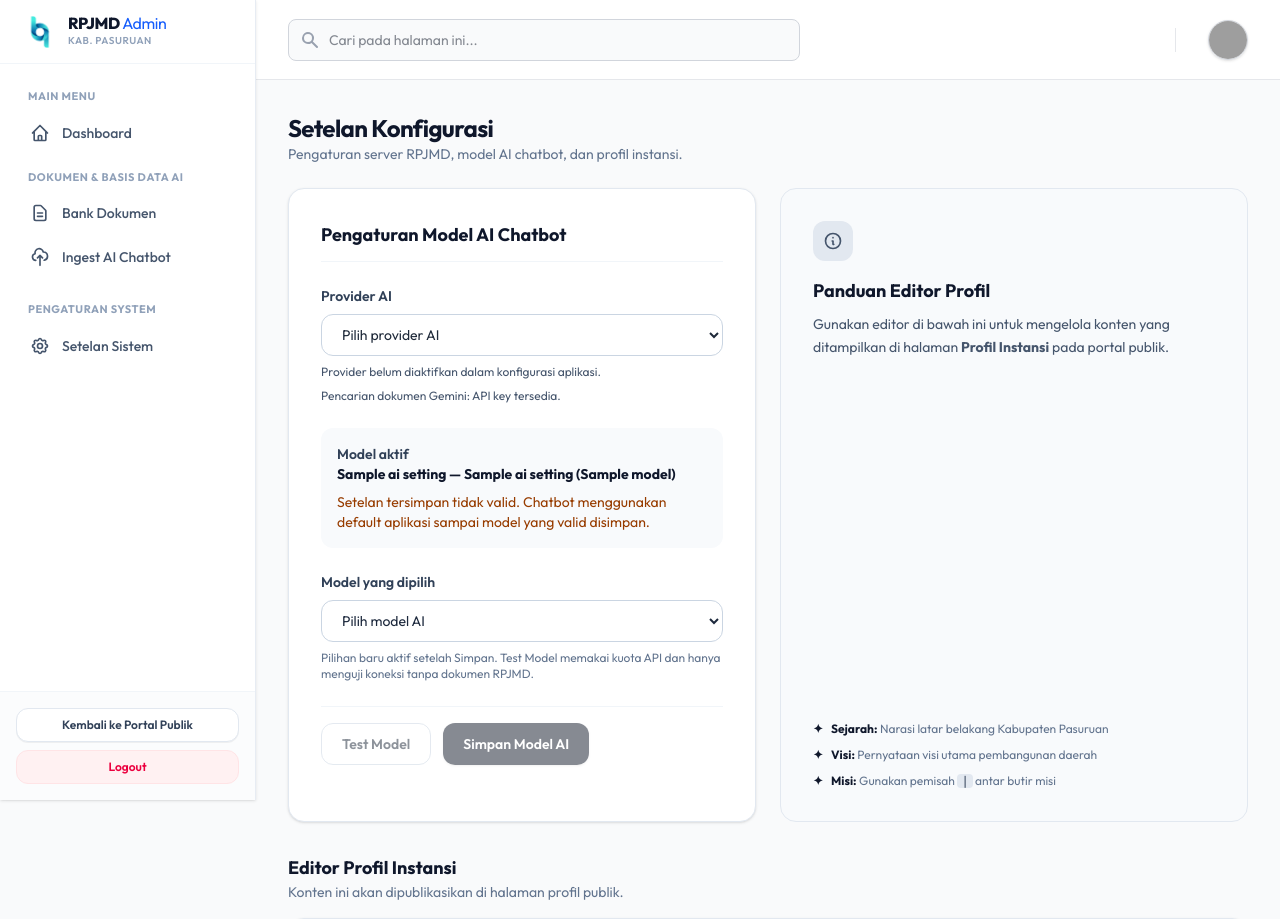
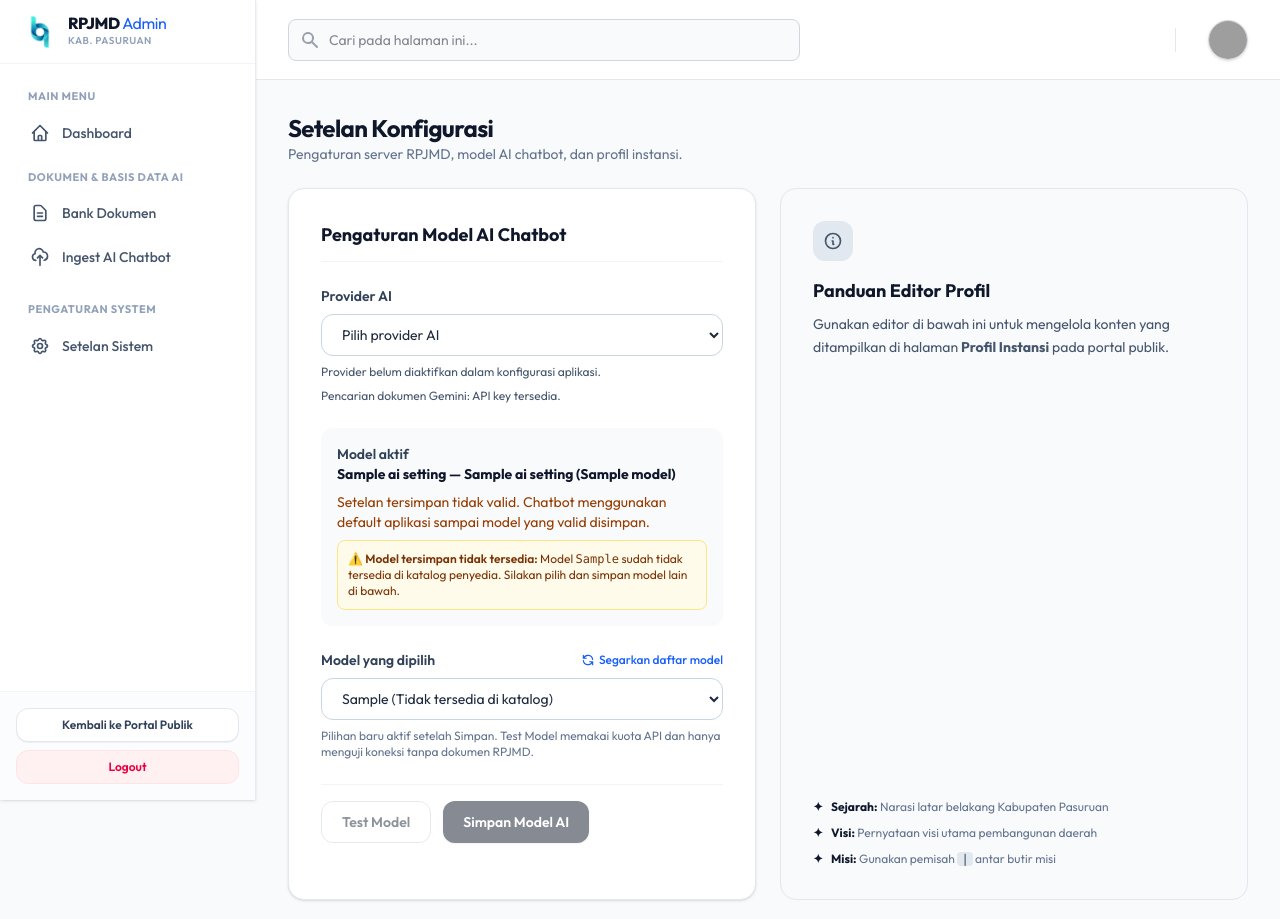
Before and after one commit to Krisnakrnwnn/portal-rpjmd-pasuruan, a Laravel app: template resources/views/admin/setelan/index.blade.php in a window 1280 px wide. Shown: the top 919 px of the page. Run offline with Laravel 12, Linux system fonts and the light colour scheme; the template is opened without the code that fills it: most values are stand-ins (such as "Sample title", 1, 10 or a date in 2020); data that the repository does not hold is empty; style sheets or scripts are compiled from the project's sources; parts of the project's set-up code (start-up, migrations or seed data) failed here and were passed over; some libraries are stand-ins or nearby versions; grey boxes are pictures that could not be loaded.

Commit message:
feat(ai): add refresh model button and clear indicators for stale stored models

```diff
--- a/resources/views/admin/setelan/index.blade.php
+++ b/resources/views/admin/setelan/index.blade.php
@@ -18,7 +18,7 @@
               $candidateReady = $aiReadiness[$candidateProvider] ?? false;
               $candidateEnabled = $aiCatalog[$candidateProvider]['enabled'] ?? false;
             @endphp
-            <form id="ai-settings-form" action="{{ \App\Support\AdminNavigation::url('admin.update_settings') }}" method="POST" class="space-y-6" data-test-url="{{ route('admin.test_ai_model') }}" data-embedding-ready="{{ $aiReadiness['gemini'] ? 'true' : 'false' }}">
+            <form id="ai-settings-form" action="{{ \App\Support\AdminNavigation::url('admin.update_settings') }}" method="POST" class="space-y-6" data-test-url="{{ route('admin.test_ai_model') }}" data-refresh-url="{{ route('admin.refresh_gemini_models') }}" data-embedding-ready="{{ $aiReadiness['gemini'] ? 'true' : 'false' }}">
               @csrf
               <div>
                 <label for="ai_provider" class="block text-sm font-semibold text-slate-700 mb-2">Provider AI</label>
@@ -42,18 +42,34 @@
                 @elseif($aiSettings['default'])
                   <p class="mt-2 text-slate-600">Belum ada model tersimpan; menggunakan default aplikasi.</p>
                 @endif
+                @if($staleModel && preg_match('/^[a-zA-Z0-9\.\-_]+$/', $staleModel) && !str_contains($staleModel, '..'))
+                  <div class="mt-2 p-2.5 rounded-lg bg-amber-50 border border-amber-200 text-xs text-amber-900" role="status">
+                    <span class="font-semibold">⚠️ Model tersimpan tidak tersedia:</span>
+                    Model <span class="font-mono font-medium">{{ $staleModel }}</span> sudah tidak tersedia di katalog penyedia. Silakan pilih dan simpan model lain di bawah.
+                  </div>
+                @endif
                 @if($aiSettings && !$aiSettings['configured'])
                   <p class="mt-2 text-rose-700" role="status">API key provider aktif belum tersedia. Hubungi pengelola server.</p>
                 @endif
               </div>
               <div>
-                <label for="ai_model" class="block text-sm font-semibold text-slate-700 mb-2">Model yang dipilih</label>
+                <div class="flex items-center justify-between mb-2">
+                  <label for="ai_model" class="block text-sm font-semibold text-slate-700">Model yang dipilih</label>
+                  <button type="button" id="refresh-gemini-models" title="Segarkan daftar model dari Google API" class="text-xs text-blue-600 hover:text-blue-800 font-medium inline-flex items-center gap-1 transition-colors {{ $candidateProvider !== 'gemini' ? 'hidden' : '' }}">
+                    <svg id="refresh-spinner" class="w-3.5 h-3.5 transition-transform" fill="none" stroke="currentColor" viewBox="0 0 24 24"><path stroke-linecap="round" stroke-linejoin="round" stroke-width="2" d="M4 4v5h.582m15.356 2A8.001 8.001 0 004.582 9m0 0H9m11 11v-5h-.581m0 0a8.003 8.003 0 01-15.357-2m15.357 2H15"></path></svg>
+                    <span id="refresh-label">Segarkan daftar model</span>
+                  </button>
+                </div>
                 <select name="model" id="ai_model" required aria-describedby="ai-model-help ai-model-error" aria-invalid="{{ $errors->hasAny(['model', 'gemini_model']) ? 'true' : 'false' }}" class="w-full px-4 py-2.5 rounded-xl border border-slate-300 text-sm text-slate-800 focus:ring-2 focus:ring-blue-600/20 focus:border-blue-600">
                   <option value="">Pilih model AI</option>
+                  @if($staleModel && preg_match('/^[a-zA-Z0-9\.\-_]+$/', $staleModel) && !str_contains($staleModel, '..') && !isset($aiCatalog[$candidateProvider]['models'][$staleModel]))
+                    <option value="{{ $staleModel }}" class="text-rose-600 font-medium" selected disabled>{{ $staleModel }} (Tidak tersedia di katalog)</option>
+                  @endif
                   @foreach($aiCatalog[$candidateProvider]['models'] ?? [] as $modelId => $modelLabel)
                     <option value="{{ $modelId }}" @selected($candidateModel === $modelId)>{{ $modelLabel }}</option>
                   @endforeach
                 </select>
+                <div id="refresh-status" class="text-xs text-emerald-600 font-medium mt-1 hidden" aria-live="polite"></div>
                 <p id="ai-model-help" class="text-xs text-slate-500 mt-2">Pilihan baru aktif setelah Simpan. Test Model memakai kuota API dan hanya menguji koneksi tanpa dokumen RPJMD.</p>
                 <div id="ai-model-error">@foreach(['model', 'gemini_model'] as $modelField)@error($modelField)<p class="text-sm text-rose-600 mt-2" role="alert">{{ $message }}</p>@enderror @endforeach</div>
               </div>
```
